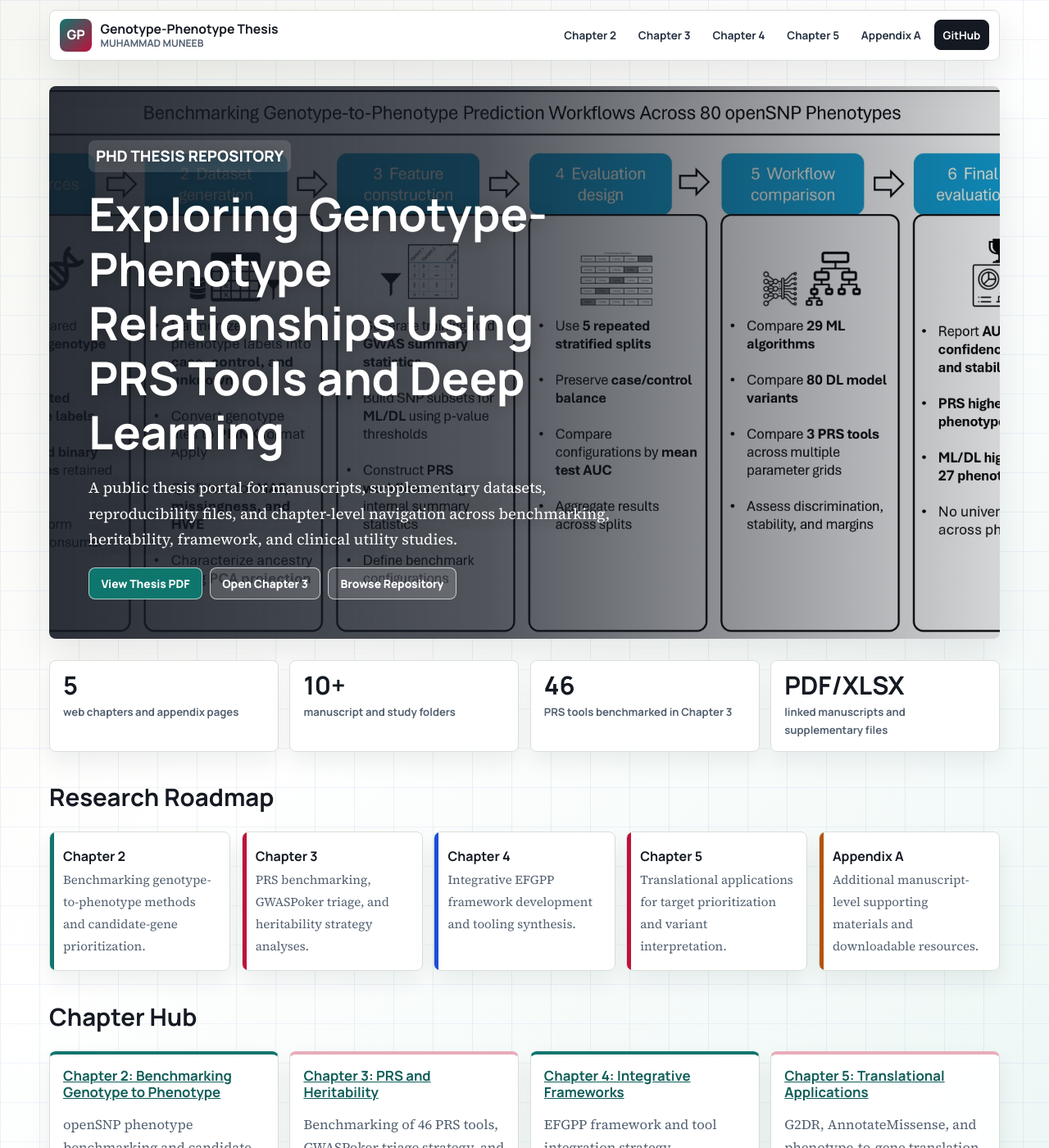
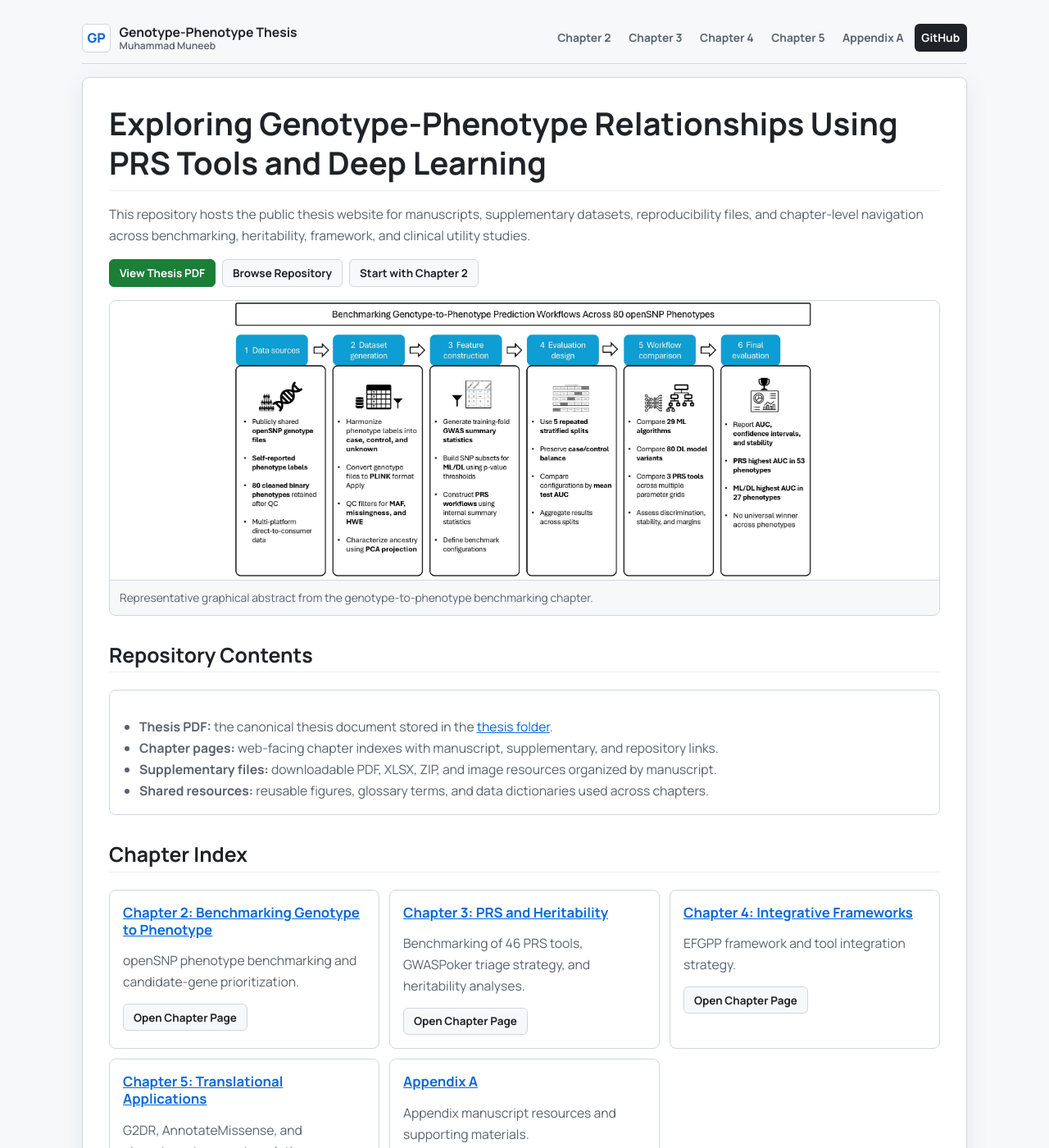
Before and after one commit to MuhammadMuneeb007/genotype-phenotype-thesis, a Jekyll site: the page built from docs/index.md, in a window 1280 px wide and 1400 px high. Shown: the whole window at 82% size. Built offline with Jekyll 4.4.1, drawn with Linux system fonts in a browser that asks for light colours; some of the changed text lies outside the part shown.

Commit message:
Update thesis website, downloads, and content pages

```diff
--- a/docs/_layouts/default.html
+++ b/docs/_layouts/default.html
@@ -7,7 +7,10 @@
     <meta charset="utf-8" />
     <meta http-equiv="X-UA-Compatible" content="IE=edge" />
     <meta name="viewport" content="width=device-width, initial-scale=1" />
-    <title>{% if page.title %}{{ page.title }} | {{ site.title }}{% else %}{{ site.title }}{% endif %}</title>
+    <title>
+      {% if page.title %}{{ page.title }} | {{ site.title }}{% else %}{{
+      site.title }}{% endif %}
+    </title>
     <link rel="preconnect" href="https://fonts.googleapis.com" />
     <link rel="preconnect" href="https://fonts.gstatic.com" crossorigin />
     <link
--- a/docs/assets/css/styles.css
+++ b/docs/assets/css/styles.css
@@ -1,16 +1,15 @@
 :root {
-  --bg: #f6f7f2;
-  --ink: #141922;
-  --muted: #526070;
-  --soft: #edf2ee;
-  --panel: #ffffff;
-  --line: #d8dfd8;
-  --teal: #0f766e;
-  --teal-dark: #115e59;
-  --rose: #be123c;
-  --amber: #b45309;
-  --blue: #1d4ed8;
-  --shadow: 0 18px 45px rgba(20, 25, 34, 0.1);
+  --bg: #f6f8fa;
+  --paper: #ffffff;
+  --ink: #1f2328;
+  --muted: #59636e;
+  --line: #d0d7de;
+  --line-soft: #eaeef2;
+  --accent: #0969da;
+  --accent-dark: #0550ae;
+  --success: #1a7f37;
+  --code: #f6f8fa;
+  --shadow: 0 8px 24px rgba(140, 149, 159, 0.16);
   --radius: 8px;
 }
 
@@ -24,24 +23,19 @@ html {
 
 body {
   margin: 0;
-  font-family: "Source Serif 4", Georgia, serif;
   color: var(--ink);
   background: var(--bg);
-  line-height: 1.7;
+  font-family:
+    "Manrope",
+    -apple-system,
+    BlinkMacSystemFont,
+    "Segoe UI",
+    sans-serif;
+  line-height: 1.65;
 }
 
 .page-backdrop {
-  position: fixed;
-  inset: 0;
-  z-index: -1;
-  background:
-    linear-gradient(90deg, rgba(15, 118, 110, 0.08) 0 1px, transparent 1px),
-    linear-gradient(180deg, rgba(29, 78, 216, 0.06) 0 1px, transparent 1px),
-    linear-gradient(135deg, #f6f7f2 0%, #ffffff 46%, #edf7f5 100%);
-  background-size:
-    48px 48px,
-    48px 48px,
-    auto;
+  display: none;
 }
 
 .skip-link {
@@ -51,8 +45,8 @@ body {
   transform: translateY(-150%);
   background: var(--ink);
   color: #fff;
-  border-radius: var(--radius);
-  padding: 0.55rem 0.85rem;
+  border-radius: 6px;
+  padding: 0.5rem 0.75rem;
   z-index: 10;
 }
 
@@ -61,33 +55,24 @@ body {
 }
 
 .site-shell {
-  width: min(1160px, calc(100% - 2rem));
+  width: min(1080px, calc(100% - 2rem));
   margin: 0 auto;
 }
 
 .site-header {
-  position: sticky;
-  top: 0.75rem;
-  z-index: 5;
-  margin-top: 0.75rem;
-  background: rgba(255, 255, 255, 0.92);
-  border: 1px solid var(--line);
-  border-radius: var(--radius);
-  padding: 0.65rem 0.75rem;
+  margin-top: 1rem;
+  padding: 0.8rem 0;
   display: flex;
   align-items: center;
   justify-content: space-between;
   gap: 1rem;
-  box-shadow: var(--shadow);
-  backdrop-filter: blur(14px);
+  border-bottom: 1px solid var(--line);
 }
 
 .brand {
   display: inline-flex;
   align-items: center;
   gap: 0.65rem;
-  min-width: 15rem;
-  font-family: "Manrope", "Segoe UI", sans-serif;
   color: var(--ink);
   text-decoration: none;
 }
@@ -95,19 +80,19 @@ body {
 .brand-mark {
   display: grid;
   place-items: center;
-  width: 2.45rem;
-  height: 2.45rem;
-  border-radius: var(--radius);
-  color: #fff;
-  background: linear-gradient(135deg, var(--teal), var(--rose));
+  width: 2.2rem;
+  height: 2.2rem;
+  border: 1px solid var(--line);
+  border-radius: 6px;
+  color: var(--accent);
+  background: var(--paper);
   font-weight: 800;
-  letter-spacing: 0;
 }
 
 .brand strong,
 .brand small {
   display: block;
-  line-height: 1.15;
+  line-height: 1.2;
 }
 
 .brand strong {
@@ -115,53 +100,48 @@ body {
 }
 
 .brand small {
-  margin-top: 0.12rem;
   color: var(--muted);
   font-size: 0.76rem;
-  font-weight: 700;
-  text-transform: uppercase;
+  font-weight: 600;
 }
 
 .top-nav {
   display: flex;
   flex-wrap: wrap;
-  gap: 0.35rem;
+  gap: 0.25rem;
   justify-content: flex-end;
 }
 
-.top-nav a,
-.btn,
-.table-action {
-  font-family: "Manrope", "Segoe UI", sans-serif;
-}
-
 .top-nav a {
-  min-height: 2.15rem;
   display: inline-flex;
   align-items: center;
+  min-height: 2rem;
+  padding: 0.35rem 0.55rem;
+  border-radius: 6px;
+  color: var(--muted);
+  font-size: 0.86rem;
+  font-weight: 700;
   text-decoration: none;
-  color: #263241;
-  padding: 0.38rem 0.6rem;
-  border-radius: var(--radius);
-  border: 1px solid transparent;
-  font-size: 0.84rem;
-  font-weight: 700;
 }
 
 .top-nav a:hover,
 .top-nav a:focus-visible {
-  border-color: var(--line);
-  background: #f3f6f2;
+  color: var(--accent);
+  background: #eef5ff;
 }
 
 .top-nav .nav-cta {
-  color: #fff;
+  color: var(--paper);
   background: var(--ink);
-  border-color: var(--ink);
 }
 
 .content-shell {
-  padding: clamp(1.2rem, 2.4vw, 2rem) 0 0;
+  margin-top: 1rem;
+  padding: clamp(1rem, 2.5vw, 2rem);
+  border: 1px solid var(--line);
+  border-radius: var(--radius);
+  background: var(--paper);
+  box-shadow: var(--shadow);
 }
 
 .site-footer {
@@ -169,10 +149,8 @@ body {
   justify-content: space-between;
   gap: 1rem;
   margin: 1rem auto 1.6rem;
-  padding-top: 1rem;
-  border-top: 1px solid var(--line);
   color: var(--muted);
-  font-size: 0.92rem;
+  font-size: 0.88rem;
 }
 
 .site-footer p {
@@ -182,250 +160,144 @@ body {
 h1,
 h2,
 h3 {
-  font-family: "Manrope", "Segoe UI", sans-serif;
   color: var(--ink);
-  line-height: 1.18;
+  line-height: 1.25;
 }
 
 h1 {
-  max-width: 54rem;
-  font-size: clamp(2rem, 4.4vw, 4.2rem);
-  margin: 0 0 1rem;
+  margin: 0 0 0.9rem;
+  padding-bottom: 0.6rem;
+  border-bottom: 1px solid var(--line-soft);
+  font-size: clamp(1.85rem, 3vw, 2.65rem);
 }
 
 h2 {
-  margin-top: 2.4rem;
-  font-size: clamp(1.35rem, 2.3vw, 2rem);
+  margin-top: 2rem;
+  padding-bottom: 0.35rem;
+  border-bottom: 1px solid var(--line-soft);
+  font-size: clamp(1.25rem, 2vw, 1.55rem);
 }
 
 h3 {
+  margin: 1rem 0 0.35rem;
   font-size: 1.05rem;
 }
 
 p,
 li {
   color: var(--muted);
-  font-size: 1.03rem;
+  font-size: 0.98rem;
 }
 
 a {
-  color: var(--teal-dark);
+  color: var(--accent);
 }
 
 a:hover {
-  color: var(--rose);
-}
-
-.home-hero {
-  min-height: min(72vh, 620px);
-  display: grid;
-  align-items: end;
-  margin-bottom: 1.6rem;
-  overflow: hidden;
-  border-radius: var(--radius);
-  background:
-    linear-gradient(
-      90deg,
-      rgba(20, 25, 34, 0.9) 0%,
-      rgba(20, 25, 34, 0.74) 46%,
-      rgba(20, 25, 34, 0.18) 100%
-    ),
-    var(--hero-image);
-  background-position: center;
-  background-size: cover;
-  box-shadow: var(--shadow);
-}
-
-.hero-copy {
-  width: min(760px, 100%);
-  padding: clamp(1.25rem, 4vw, 3rem);
-}
-
-.home-hero h1,
-.home-hero p {
-  color: #fff;
-  text-shadow: 0 2px 18px rgba(0, 0, 0, 0.28);
-}
-
-.home-hero p {
-  max-width: 42rem;
-  font-size: clamp(1rem, 1.45vw, 1.22rem);
-}
-
-.kicker {
-  display: inline-flex;
-  align-items: center;
-  min-height: 1.7rem;
-  padding: 0.22rem 0.56rem;
-  border-radius: var(--radius);
-  background: rgba(255, 255, 255, 0.14);
-  color: #fff;
-  font-family: "Manrope", "Segoe UI", sans-serif;
-  font-size: 0.76rem;
-  font-weight: 800;
-  letter-spacing: 0;
-  text-transform: uppercase;
+  color: var(--accent-dark);
 }
 
 .action-row {
   display: flex;
   flex-wrap: wrap;
-  gap: 0.55rem;
-  margin-top: 0.9rem;
+  gap: 0.5rem;
+  margin-top: 0.8rem;
+}
+
+.btn,
+.table-action {
+  display: inline-flex;
+  align-items: center;
+  justify-content: center;
+  min-height: 2rem;
+  border: 1px solid var(--line);
+  border-radius: 6px;
+  background: #f6f8fa;
+  color: var(--ink);
+  font-size: 0.84rem;
+  font-weight: 700;
+  line-height: 1.2;
+  text-decoration: none;
 }
 
 .btn {
-  display: inline-flex;
-  align-items: center;
-  justify-content: center;
-  min-height: 2.45rem;
-  border-radius: var(--radius);
-  padding: 0.58rem 0.9rem;
-  border: 1px solid #c6d2cc;
-  color: #20302c;
-  background: #fff;
-  font-size: 0.86rem;
-  font-weight: 800;
-  line-height: 1.2;
-  text-decoration: none;
-  transition:
-    transform 140ms ease,
-    box-shadow 140ms ease,
-    background 140ms ease;
+  padding: 0.48rem 0.75rem;
 }
 
 .btn:hover,
-.btn:focus-visible {
-  transform: translateY(-1px);
-  box-shadow: 0 10px 20px rgba(20, 25, 34, 0.12);
-  color: #111827;
-  background: #f5faf8;
+.table-action:hover {
+  border-color: #8c959f;
+  color: var(--ink);
+  background: #eef1f4;
   text-decoration: none;
 }
 
 .btn-primary {
-  background: var(--teal);
-  border-color: var(--teal);
+  border-color: var(--success);
   color: #fff;
+  background: var(--success);
 }
 
-.btn-primary:hover,
-.btn-primary:focus-visible {
-  background: var(--teal-dark);
+.btn-primary:hover {
+  border-color: #116329;
   color: #fff;
+  background: #116329;
 }
 
 .btn-ghost {
-  background: #f6f7f2;
-  border-color: var(--line);
+  background: var(--paper);
 }
 
-.home-hero .btn {
-  border-color: rgba(255, 255, 255, 0.65);
+.readme-panel,
+.study-card,
+.stat-tile,
+.roadmap-item {
+  border: 1px solid var(--line);
+  border-radius: var(--radius);
+  background: var(--paper);
 }
 
-.home-hero .btn:not(.btn-primary) {
-  color: #fff;
-  background: rgba(255, 255, 255, 0.14);
+.readme-panel {
+  margin: 0.85rem 0 1rem;
+  padding: 1rem;
 }
 
+.manuscript-section {
+  margin-top: 0.75rem;
+}
+
+.readme-panel h3 {
+  margin-top: 0;
+}
+
+.readme-panel ul {
+  margin-bottom: 0;
+  padding-left: 1.25rem;
+}
+
+.card-grid,
 .quick-stats,
-.card-grid,
 .roadmap-grid {
   display: grid;
-  gap: 0.85rem;
+  gap: 0.75rem;
+}
+
+.card-grid {
+  grid-template-columns: repeat(auto-fit, minmax(255px, 1fr));
 }
 
 .quick-stats {
   grid-template-columns: repeat(4, minmax(0, 1fr));
 }
 
-.stat-tile,
-.study-card,
-.roadmap-item {
-  border: 1px solid var(--line);
-  border-radius: var(--radius);
-  background: rgba(255, 255, 255, 0.94);
-  box-shadow: 0 12px 28px rgba(20, 25, 34, 0.07);
+.roadmap-grid {
+  grid-template-columns: repeat(auto-fit, minmax(180px, 1fr));
 }
 
-.stat-tile {
-  padding: 0.9rem 1rem;
-}
-
-.stat-tile strong {
-  display: block;
-  color: var(--ink);
-  font-family: "Manrope", "Segoe UI", sans-serif;
-  font-size: clamp(1.45rem, 2.4vw, 2rem);
-  line-height: 1;
-}
-
-.stat-tile span {
-  display: block;
-  margin-top: 0.35rem;
-  color: var(--muted);
-  font-family: "Manrope", "Segoe UI", sans-serif;
-  font-size: 0.82rem;
-  font-weight: 700;
-}
-
-.roadmap-grid {
-  grid-template-columns: repeat(5, minmax(0, 1fr));
-}
-
+.study-card,
+.stat-tile,
 .roadmap-item {
-  position: relative;
   padding: 1rem;
-  overflow: hidden;
-}
-
-.roadmap-item::before {
-  content: "";
-  position: absolute;
-  inset: 0 auto 0 0;
-  width: 0.3rem;
-  background: var(--teal);
-}
-
-.roadmap-item:nth-child(2)::before {
-  background: var(--rose);
-}
-
-.card-grid .study-card:nth-child(2n) {
-  border-top-color: rgba(190, 18, 60, 0.35);
-}
-
-.roadmap-item:nth-child(3)::before {
-  background: var(--blue);
-}
-
-.roadmap-item:nth-child(4)::before {
-  background: var(--rose);
-}
-
-.roadmap-item:nth-child(5)::before {
-  background: var(--amber);
-}
-
-.roadmap-item strong {
-  display: block;
-  color: var(--ink);
-  font-family: "Manrope", "Segoe UI", sans-serif;
-}
-
-.roadmap-item span {
-  color: var(--muted);
-  font-size: 0.94rem;
-}
-
-.card-grid {
-  grid-template-columns: repeat(auto-fit, minmax(245px, 1fr));
-}
-
-.study-card {
-  padding: 1rem;
-  border-top: 4px solid var(--teal);
 }
 
 .study-card h3 {
@@ -436,16 +308,28 @@ a:hover {
   margin-bottom: 0;
 }
 
-.study-card .action-row {
-  margin-bottom: 0.3rem;
+.stat-tile strong,
+.roadmap-item strong {
+  display: block;
+  color: var(--ink);
+}
+
+.stat-tile strong {
+  font-size: 1.45rem;
+}
+
+.stat-tile span,
+.roadmap-item span {
+  color: var(--muted);
+  font-size: 0.9rem;
 }
 
 .figure-panel {
-  margin: 1rem 0 0;
+  margin: 1rem 0;
   overflow: hidden;
   border: 1px solid var(--line);
   border-radius: var(--radius);
-  background: #f8faf8;
+  background: var(--code);
 }
 
 .figure-panel img {
@@ -456,73 +340,60 @@ a:hover {
   background: #fff;
 }
 
+.compact-figure img {
+  max-height: 340px;
+}
+
 .figure-panel figcaption {
   padding: 0.6rem 0.75rem;
+  border-top: 1px solid var(--line);
   color: var(--muted);
-  font-family: "Manrope", "Segoe UI", sans-serif;
   font-size: 0.86rem;
-  font-weight: 700;
 }
 
 .preview-table {
   width: 100%;
-  border-collapse: collapse;
-  margin-top: 0.9rem;
+  margin-top: 1rem;
+  border-collapse: separate;
+  border-spacing: 0;
   overflow: hidden;
+  border: 1px solid var(--line);
   border-radius: var(--radius);
-  font-size: 0.95rem;
+  font-size: 0.92rem;
 }
 
 .preview-table th,
 .preview-table td {
-  border: 1px solid #dbe2dc;
-  padding: 0.58rem 0.62rem;
+  padding: 0.62rem 0.7rem;
+  border-bottom: 1px solid var(--line-soft);
   text-align: left;
   vertical-align: top;
 }
 
+.preview-table tr:last-child td {
+  border-bottom: 0;
+}
+
 .preview-table th {
-  background: #edf3ef;
-  color: #26352f;
-  font-family: "Manrope", "Segoe UI", sans-serif;
-  font-size: 0.78rem;
+  color: var(--ink);
+  background: var(--code);
+  font-size: 0.76rem;
   font-weight: 800;
   text-transform: uppercase;
 }
 
 .preview-table td {
-  background: #fff;
-  color: #3f4d5b;
+  color: var(--muted);
 }
 
 .table-action {
-  display: inline-flex;
-  align-items: center;
-  justify-content: center;
-  min-height: 1.95rem;
-  border: 1px solid #bcd0cb;
-  border-radius: 6px;
-  padding: 0.25rem 0.52rem;
-  color: var(--teal-dark);
-  background: #eef8f5;
+  min-height: 1.8rem;
+  padding: 0.24rem 0.48rem;
   font-size: 0.78rem;
-  font-weight: 800;
-  text-decoration: none;
-}
-
-.table-action:hover {
-  background: #e3f3ef;
-  text-decoration: none;
 }
 
 .table-action-download {
-  color: #7c3d12;
-  border-color: #e2c38b;
-  background: #fff7e8;
-}
-
-.table-action-download:hover {
-  background: #ffefcf;
+  color: var(--accent);
 }
 
 .resource-band {
@@ -530,69 +401,35 @@ a:hover {
   padding: 1rem;
   border: 1px solid var(--line);
   border-radius: var(--radius);
-  background: #101820;
+  background: var(--paper);
 }
 
-.resource-band h2,
-.resource-band h3,
-.resource-band p {
-  color: #fff;
-}
-
-.resource-band a {
-  color: #a7f3d0;
-}
-
-.resource-band .btn {
-  color: #101820;
-}
-
-@media (max-width: 920px) {
-  .site-header {
-    align-items: flex-start;
-    flex-direction: column;
-    position: static;
+@media (max-width: 820px) {
+  .site-header,
+  .site-footer {
+    display: block;
   }
 
   .top-nav {
     justify-content: flex-start;
+    margin-top: 0.75rem;
   }
 
-  .quick-stats,
-  .roadmap-grid {
+  .quick-stats {
     grid-template-columns: repeat(2, minmax(0, 1fr));
   }
 }
 
 @media (max-width: 640px) {
   .site-shell {
-    width: min(1160px, calc(100% - 1rem));
+    width: min(1080px, calc(100% - 1rem));
   }
 
-  .brand {
-    min-width: 0;
+  .content-shell {
+    padding: 1rem;
   }
 
-  .top-nav a {
-    flex: 1 1 auto;
-    justify-content: center;
-  }
-
-  .home-hero {
-    min-height: 620px;
-    background:
-      linear-gradient(
-        180deg,
-        rgba(20, 25, 34, 0.86) 0%,
-        rgba(20, 25, 34, 0.78) 58%,
-        rgba(20, 25, 34, 0.42) 100%
-      ),
-      var(--hero-image);
-    background-position: center top;
-  }
-
-  .quick-stats,
-  .roadmap-grid {
+  .quick-stats {
     grid-template-columns: 1fr;
   }
 
@@ -615,22 +452,18 @@ a:hover {
   }
 
   .preview-table tr {
-    margin-bottom: 0.75rem;
-    border: 1px solid var(--line);
-    border-radius: var(--radius);
-    overflow: hidden;
+    border-bottom: 1px solid var(--line);
+  }
+
+  .preview-table tr:last-child {
+    border-bottom: 0;
   }
 
   .preview-table td {
-    border: none;
-    border-bottom: 1px solid #e6ebe6;
+    border-bottom: 1px solid var(--line-soft);
   }
 
   .preview-table td:last-child {
-    border-bottom: none;
-  }
-
-  .site-footer {
-    display: block;
+    border-bottom: 0;
   }
 }
--- a/docs/index.md
+++ b/docs/index.md
@@ -4,123 +4,68 @@ permalink: /
 layout: default
 ---
 
-<section class="home-hero" style="--hero-image: url('{{ '/assets/img/genotype-phenotype-graphical-abstract.jpg' | relative_url }}')">
-  <div class="hero-copy">
-    <p class="kicker">PhD Thesis Repository</p>
-    <h1>Exploring Genotype-Phenotype Relationships Using PRS Tools and Deep Learning</h1>
-    <p>
-      A public thesis portal for manuscripts, supplementary datasets, reproducibility files,
-      and chapter-level navigation across benchmarking, heritability, framework, and clinical
-      utility studies.
-    </p>
-    <div class="action-row">
-      <a class="btn btn-primary" href="{{ site.repository_url }}/blob/main/thesis/thesis.pdf">View Thesis PDF</a>
-      <a class="btn" href="{{ '/chapters/chapter-03/' | relative_url }}">Open Chapter 3</a>
-      <a class="btn" href="{{ site.repository_url }}">Browse Repository</a>
-    </div>
-  </div>
-</section>
+# Exploring Genotype-Phenotype Relationships Using PRS Tools and Deep Learning
 
-<section class="quick-stats" aria-label="Repository highlights">
-  <div class="stat-tile">
-    <strong>5</strong>
-    <span>web chapters and appendix pages</span>
-  </div>
-  <div class="stat-tile">
-    <strong>10+</strong>
-    <span>manuscript and study folders</span>
-  </div>
-  <div class="stat-tile">
-    <strong>46</strong>
-    <span>PRS tools benchmarked in Chapter 3</span>
-  </div>
-  <div class="stat-tile">
-    <strong>PDF/XLSX</strong>
-    <span>linked manuscripts and supplementary files</span>
-  </div>
-</section>
+This repository hosts the public thesis website for manuscripts, supplementary datasets, reproducibility files, and chapter-level navigation across benchmarking, heritability, framework, and clinical utility studies.
 
-## Research Roadmap
+<div class="action-row">
+  <a class="btn btn-primary" href="{{ site.repository_url }}/blob/main/thesis/thesis.pdf">View Thesis PDF</a>
+  <a class="btn" href="{{ site.repository_url }}">Browse Repository</a>
+  <a class="btn" href="{{ '/chapters/chapter-02/' | relative_url }}">Start with Chapter 2</a>
+</div>
 
-<section class="roadmap-grid">
-  <div class="roadmap-item">
-    <strong>Chapter 2</strong>
-    <span>Benchmarking genotype-to-phenotype methods and candidate-gene prioritization.</span>
-  </div>
-  <div class="roadmap-item">
-    <strong>Chapter 3</strong>
-    <span>PRS benchmarking, GWASPoker triage, and heritability strategy analyses.</span>
-  </div>
-  <div class="roadmap-item">
-    <strong>Chapter 4</strong>
-    <span>Integrative EFGPP framework development and tooling synthesis.</span>
-  </div>
-  <div class="roadmap-item">
-    <strong>Chapter 5</strong>
-    <span>Translational applications for target prioritization and variant interpretation.</span>
-  </div>
-  <div class="roadmap-item">
-    <strong>Appendix A</strong>
-    <span>Additional manuscript-level supporting materials and downloadable resources.</span>
-  </div>
-</section>
+<figure class="figure-panel compact-figure">
+  <img src="{{ '/assets/img/genotype-phenotype-graphical-abstract.jpg' | relative_url }}" alt="Graphical abstract for genotype-phenotype benchmarking">
+  <figcaption>Representative graphical abstract from the genotype-to-phenotype benchmarking chapter.</figcaption>
+</figure>
 
-## Chapter Hub
+## Repository Contents
+
+<div class="readme-panel">
+  <ul>
+    <li><strong>Thesis PDF:</strong> the canonical thesis document stored in the <a href="{{ site.repository_url }}/tree/main/thesis">thesis folder</a>.</li>
+    <li><strong>Chapter pages:</strong> web-facing chapter indexes with manuscript, supplementary, and repository links.</li>
+    <li><strong>Supplementary files:</strong> downloadable PDF, XLSX, ZIP, and image resources organized by manuscript.</li>
+    <li><strong>Shared resources:</strong> reusable figures, glossary terms, and data dictionaries used across chapters.</li>
+  </ul>
+</div>
+
+## Chapter Index
 
 <div class="card-grid">
   <article class="study-card">
     <h3><a href="{{ '/chapters/chapter-02/' | relative_url }}">Chapter 2: Benchmarking Genotype to Phenotype</a></h3>
     <p>openSNP phenotype benchmarking and candidate-gene prioritization.</p>
     <div class="action-row">
-      <a class="btn btn-ghost" href="{{ '/chapters/chapter-02/' | relative_url }}">Open Chapter Page</a>
+      <a class="btn" href="{{ '/chapters/chapter-02/' | relative_url }}">Open Chapter Page</a>
     </div>
   </article>
   <article class="study-card">
     <h3><a href="{{ '/chapters/chapter-03/' | relative_url }}">Chapter 3: PRS and Heritability</a></h3>
     <p>Benchmarking of 46 PRS tools, GWASPoker triage strategy, and heritability analyses.</p>
     <div class="action-row">
-      <a class="btn btn-primary" href="{{ '/chapters/chapter-03/' | relative_url }}">Open Thesis Chapter</a>
+      <a class="btn" href="{{ '/chapters/chapter-03/' | relative_url }}">Open Chapter Page</a>
     </div>
   </article>
   <article class="study-card">
     <h3><a href="{{ '/chapters/chapter-04/' | relative_url }}">Chapter 4: Integrative Frameworks</a></h3>
     <p>EFGPP framework and tool integration strategy.</p>
     <div class="action-row">
-      <a class="btn btn-ghost" href="{{ '/chapters/chapter-04/' | relative_url }}">Open Chapter Page</a>
+      <a class="btn" href="{{ '/chapters/chapter-04/' | relative_url }}">Open Chapter Page</a>
     </div>
   </article>
   <article class="study-card">
     <h3><a href="{{ '/chapters/chapter-05/' | relative_url }}">Chapter 5: Translational Applications</a></h3>
     <p>G2DR, AnnotateMissense, and phenotype-to-gene translation workflows.</p>
     <div class="action-row">
-      <a class="btn btn-ghost" href="{{ '/chapters/chapter-05/' | relative_url }}">Open Chapter Page</a>
+      <a class="btn" href="{{ '/chapters/chapter-05/' | relative_url }}">Open Chapter Page</a>
     </div>
   </article>
   <article class="study-card">
     <h3><a href="{{ '/appendix/appendix-a/' | relative_url }}">Appendix A</a></h3>
     <p>Appendix manuscript resources and supporting materials.</p>
     <div class="action-row">
-      <a class="btn btn-ghost" href="{{ '/appendix/appendix-a/' | relative_url }}">Open Appendix</a>
+      <a class="btn" href="{{ '/appendix/appendix-a/' | relative_url }}">Open Appendix</a>
     </div>
   </article>
 </div>
-
-<section class="resource-band">
-  <h2>Repository Resources</h2>
-  <div class="card-grid">
-    <article>
-      <h3>Thesis Document</h3>
-      <p>Canonical thesis PDF and its latest revision history.</p>
-      <div class="action-row">
-        <a class="btn" href="{{ site.repository_url }}/tree/main/thesis">Browse Thesis Folder</a>
-      </div>
-    </article>
-    <article>
-      <h3>Shared Resources</h3>
-      <p>Figures, glossary terms, and data dictionaries used across chapters.</p>
-      <div class="action-row">
-        <a class="btn" href="{{ site.repository_url }}/tree/main/shared-resources">Browse Shared Resources</a>
-      </div>
-    </article>
-  </div>
-</section>
```
Also changed, not shown: docs/chapters/chapter-02.md (+12 -7 lines).
